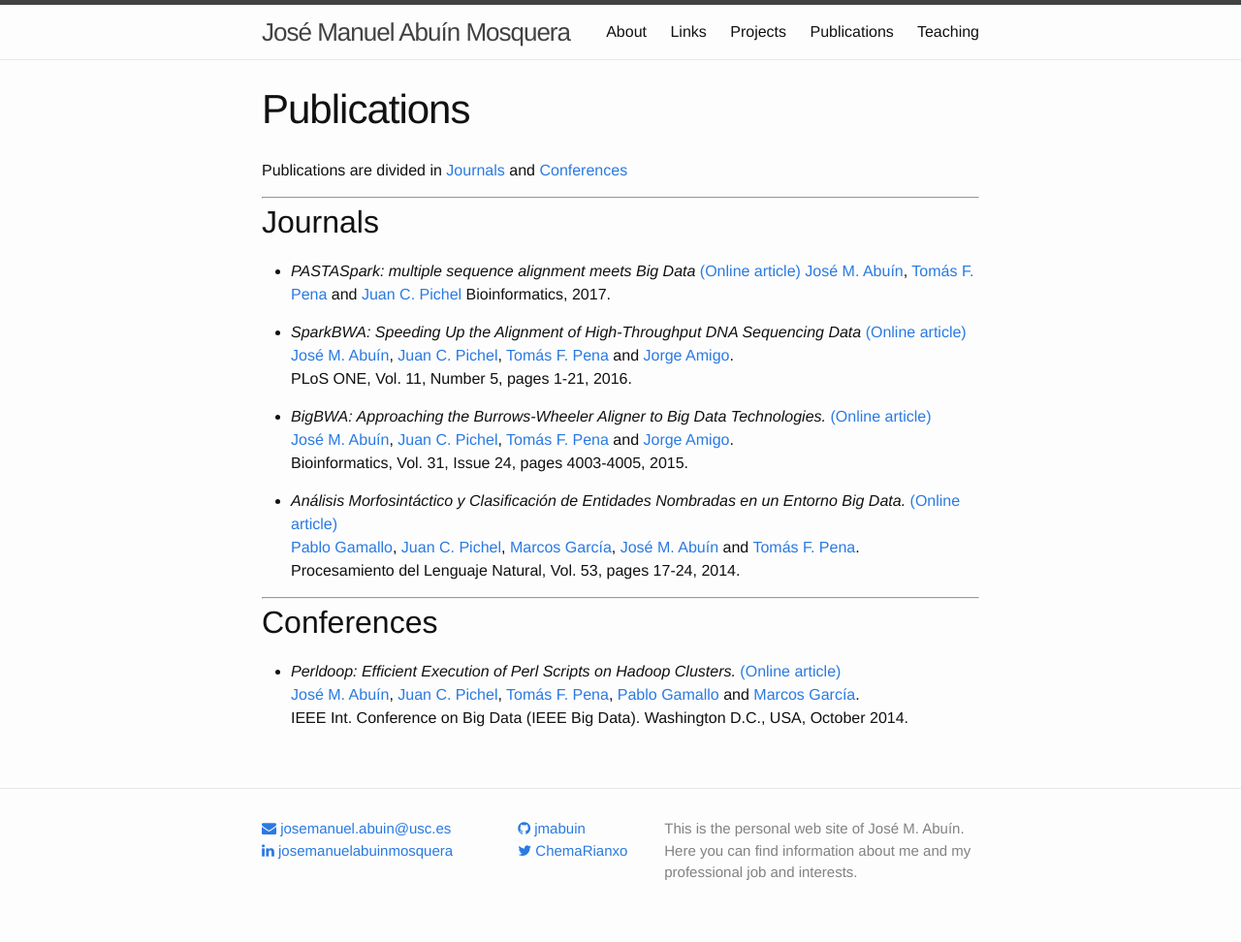
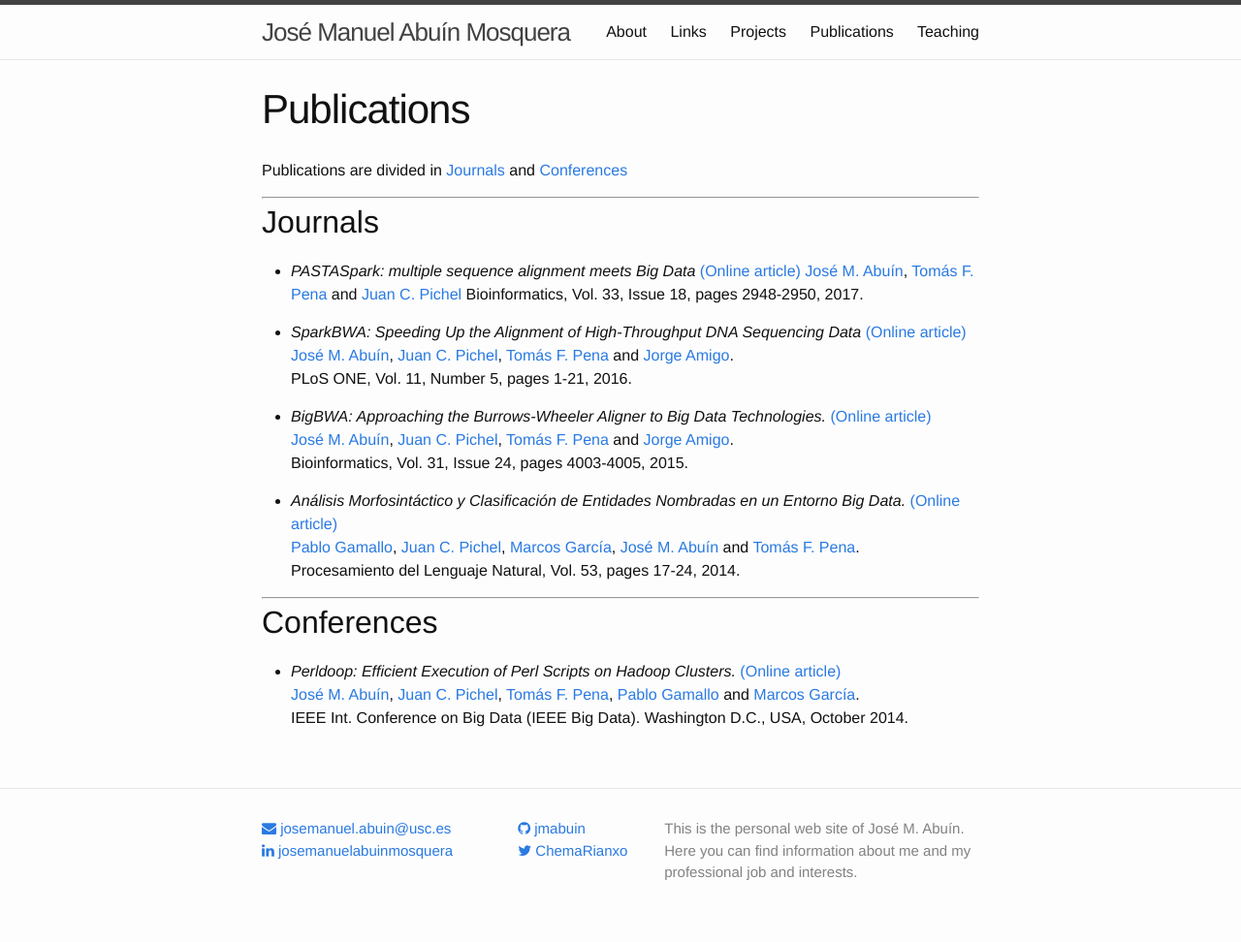
Before and after one commit to jmabuin/jmabuin.github.io, a Jekyll site: the page built from publications.md, in a window 1280 px wide. Shown: the whole page at 97% size. Built offline with Jekyll 4.4.1, drawn with Linux system fonts in a browser that asks for light colours; nearby versions of some CDN libraries.

Commit message:
Pastaspark publication updated

```diff
--- a/publications.md
+++ b/publications.md
@@ -12,7 +12,7 @@ Publications are divided in [Journals](#journals) and [Conferences](#conferences
 
 * _PASTASpark: multiple sequence alignment meets Big Data_ [(Online article)](http://dx.doi.org/10.1093/bioinformatics/btx354){:target="_blank"}
 [José M. Abuín](http://jmabuin.github.io/), [Tomás F. Pena](https://citius.usc.es/equipo/persoal-adscrito/tomas-fernandez-pena){:target="_blank"} and [Juan C. Pichel](http://www.ac.usc.es/pag_personal/jcpichel/){:target="_blank"}
-Bioinformatics, 2017.
+Bioinformatics, Vol. 33, Issue 18, pages 2948-2950, 2017.
 
 * _SparkBWA: Speeding Up the Alignment of High-Throughput DNA Sequencing Data_ [(Online article)](http://dx.doi.org/10.1371/journal.pone.0155461){:target="_blank"}
 [José M. Abuín](http://jmabuin.github.io/), [Juan C. Pichel](http://www.ac.usc.es/pag_personal/jcpichel/){:target="_blank"}, [Tomás F. Pena](https://citius.usc.es/equipo/persoal-adscrito/tomas-fernandez-pena){:target="_blank"} and [Jorge Amigo](https://es.linkedin.com/in/amigolechuga){:target="_blank"}.
```
